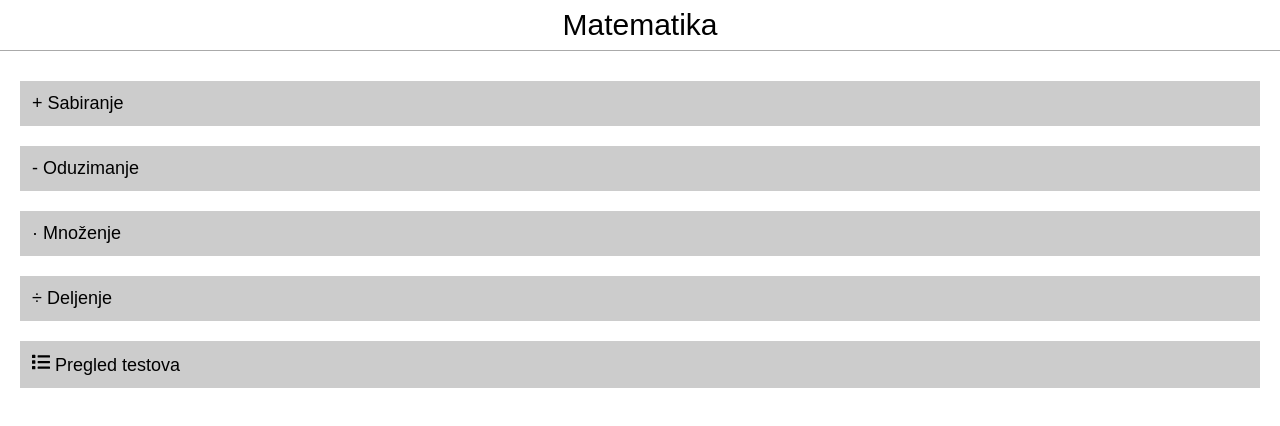
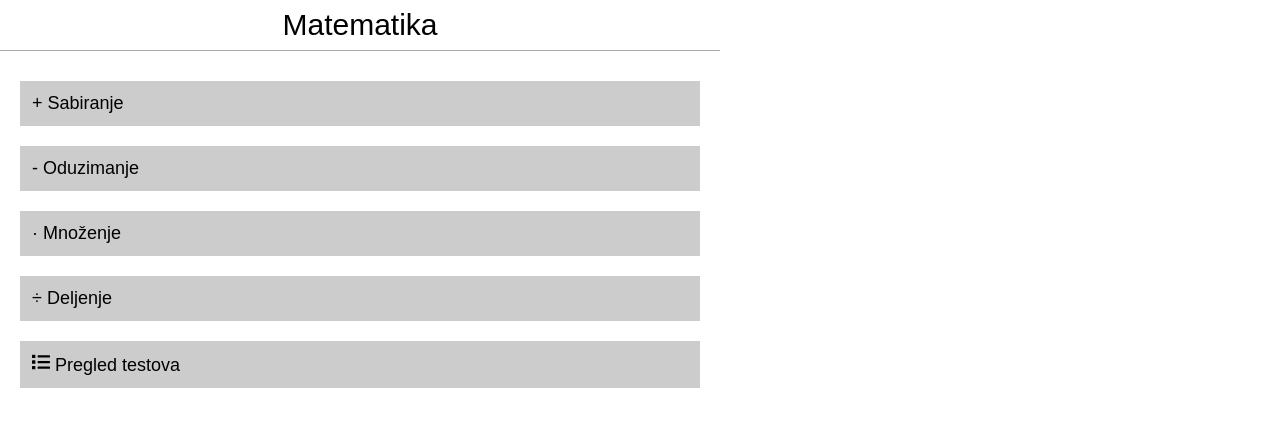
Before and after one commit to DavidSili/matematika, a React (Create React App) app: page / in a window 1280 px wide. Shown: the top 426 px of the page. Built offline with nearby package versions, Linux system fonts and the light colour scheme.

Commit message:
Fixed menu width for the landing page (for desktop)

```diff
--- a/package.json
+++ b/package.json
@@ -1,6 +1,6 @@
 {
   "name": "matematika",
-  "version": "2.0.2",
+  "version": "2.0.3",
   "private": true,
   "dependencies": {
     "react": "^17.0.2",
--- a/src/Index.scss
+++ b/src/Index.scss
@@ -230,7 +230,8 @@ body {
 	.menu-btn {
 		display: none;
 	}
-	.wrapper {
+	.wrapper,
+	.home {
 		width: 72rem;
 		height: 100vh;
 	}
```
Also changed, not shown: 1 other file (tests, documents, lock files or other folders).
